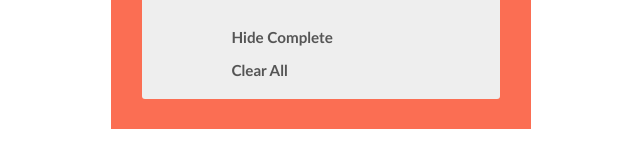
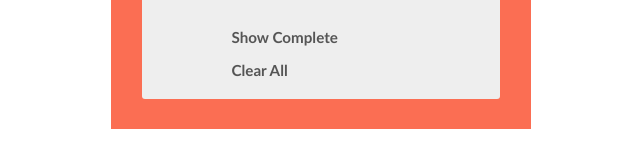
Before and after one commit to petern1953/todo, a website: page index.html in a window 1280 px wide. Shown: the part 281-448 px from the top of the page, 319-959 px from the left. Drawn offline with Linux system fonts and the light colour scheme.

Commit message:
corrected default button text from Hide to Show

```diff
--- a/index.html
+++ b/index.html
@@ -57,7 +57,7 @@
             </main>
             <!-- <section> -->
             <div class="commands">
-                <button class="hideOrShow__button"><span class="hideOrShow__text">Hide </span>Complete</button>
+                <button class="hideOrShow__button"><span class="hideOrShow__text">Show </span>Complete</button>
                 <button class="clearAll__button">Clear All</button>
             </div>
             <!-- </section> -->
```
